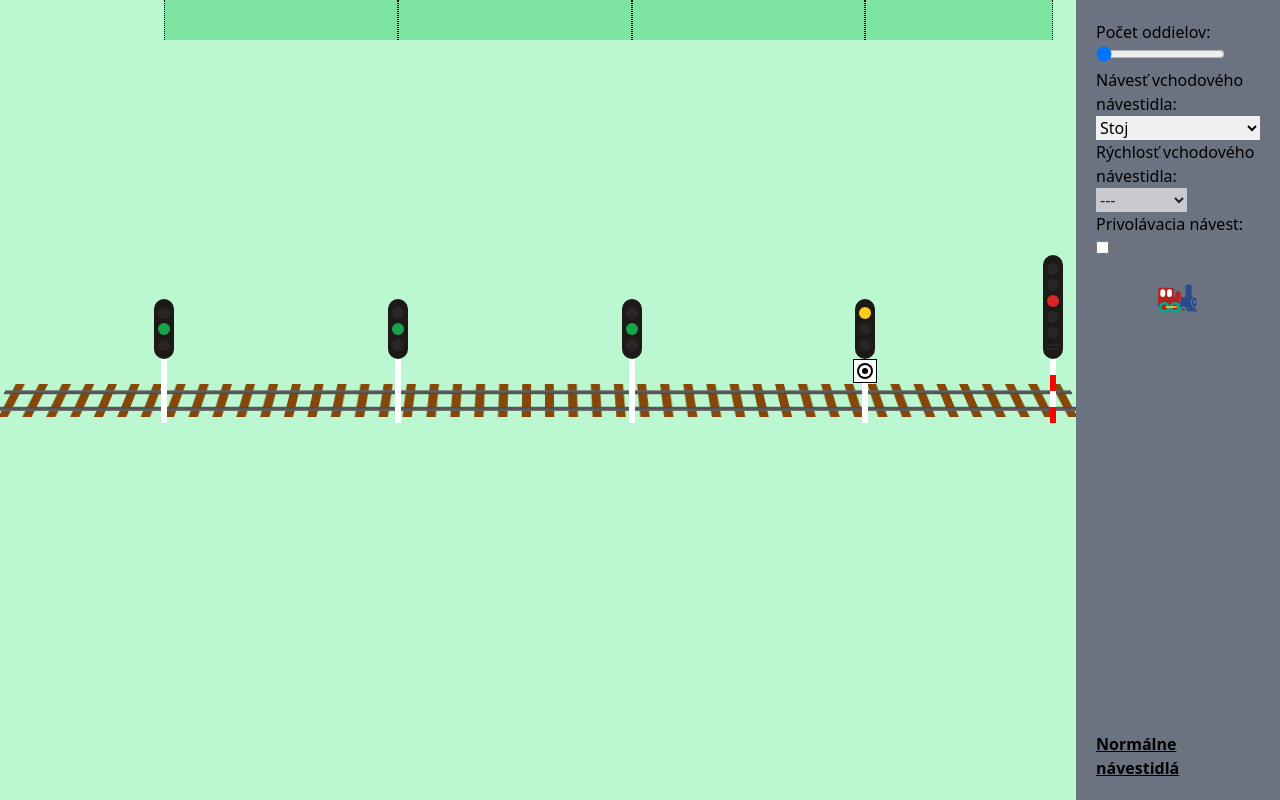
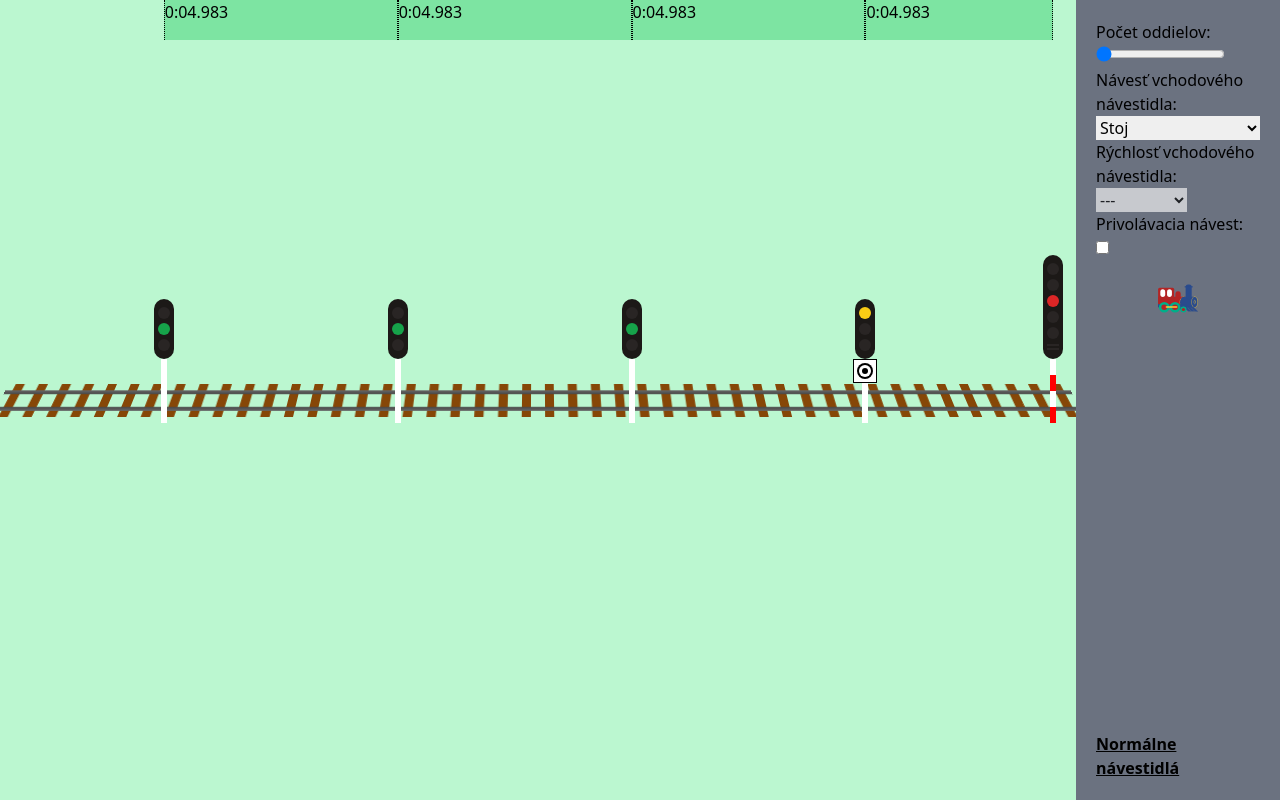
Before and after one commit to jaksia/navesti, a SvelteKit app: page /autoblok in a window 1280 px wide. Built offline with nearby package versions, Linux system fonts and the light colour scheme; some icons are missing.

Commit message:
Even more autoblok improvements

```diff
--- a/src/routes/autoblok/+page.svelte
+++ b/src/routes/autoblok/+page.svelte
@@ -10,6 +10,8 @@
 	} from '$lib/navestidlo';
 	import VchodoveNavestidlo from '$lib/VchodoveNavestidlo.svelte';
 	import Icon from '@iconify/svelte';
+
+	const MIN_FREE_TIME = 500;
 
 	let vchodNavest: HlavnaNavest = $state('stoj');
 	let vchodNavestRychlost: Rychlost | null = $state(null);
@@ -47,9 +49,10 @@
 	});
 
 	let trainPositions: number[] = $state([]);
+	let trainSpeeds: number[] = $state([]);
 	let trainWidth: number[] = $state([]);
 	let movingTrains: boolean[] = $state([]);
-	let waitingTrains: boolean[] = $state([]);
+	let waitingTrains: (number | undefined)[] = $state([]);
 
 	const oddiel: boolean[] = $derived.by(() => {
 		const result = Array(pocetOddielov).fill(false);
@@ -65,20 +68,43 @@
 		return result;
 	});
 
+	let lastOddiel: boolean[] = [];
+	let lastOddielChangeTime: number[] = [];
+	let oddielChangeTime: number[] = $derived.by(() => {
+		const result = oddiel.map((o, i) => {
+			if (o !== lastOddiel[i]) {
+				lastOddielChangeTime[i] = Date.now();
+			}
+			return lastOddielChangeTime[i];
+		});
+		lastOddiel = oddiel;
+		return result;
+	});
+
+	let now = $state(Date.now());
+
 	setInterval(() => {
+		now = Date.now();
+
 		for (let i = 0; i < trainPositions.length; i++) {
 			if (movingTrains[i]) {
-				const newPosition = trainPositions[i] + 1;
-				// dont move into occupied section
+				const speedUnit = trainSpeeds[i] ?? 1;
 				const nextSection = boundaries.findIndex((b) => b > trainPositions[i] + trainWidth[i]);
 				if (nextSection === -1) {
 					movingTrains[i] = false;
-					waitingTrains[i] = false;
-				} else if (newPosition + trainWidth[i] >= boundaries[nextSection] && oddiel[nextSection]) {
-					waitingTrains[i] = true;
+					waitingTrains[i] = undefined;
+				} else if (
+					trainPositions[i] + speedUnit * 3 + trainWidth[i] >= boundaries[nextSection] &&
+					(oddiel[nextSection] ||
+						now - oddielChangeTime[nextSection] <= MIN_FREE_TIME ||
+						waitingTrains.some((w, j) => j < i && w === nextSection))
+				) {
+					// Only continue if the next section is free for more than MIN_FREE_TIME and there is no other train waiting to enter it
+					// Of all the trains waiting to enter the next section, the first one has priority
+					waitingTrains[i] = nextSection;
 				} else {
-					waitingTrains[i] = false;
-					trainPositions[i] = newPosition;
+					waitingTrains[i] = undefined;
+					trainPositions[i] = trainPositions[i] + speedUnit;
 				}
 			}
 		}
@@ -94,16 +120,24 @@
 
 {#if dev}
 	{#each Array.from({ length: pocetOddielov }) as _, i}
+		{@const timeDiff = now - oddielChangeTime[i]}
 		<div
 			class="absolute top-0 flex h-10 bg-opacity-40 {oddiel[i]
 				? 'bg-red-500'
-				: 'bg-green-500'} border-x border-dotted border-black"
+				: now - oddielChangeTime[i] <= MIN_FREE_TIME
+					? 'bg-yellow-500'
+					: 'bg-green-500'}
+				border-x border-dotted border-black"
 			style="left: {boundaries[i]}px; Width: {boundaries[i + 1] - boundaries[i]}px;"
-		></div>
+		>
+			{Math.floor(timeDiff / 60000)}:{Math.floor((timeDiff % 60000) / 1000)
+				.toString()
+				.padStart(2, '0')}.{(timeDiff % 1000).toString().padStart(3, '0')}
+		</div>
 	{/each}
 	{#each trainPositions as train, i}
 		<div
-			class="absolute top-0 flex h-10 items-center justify-center {waitingTrains[i]
+			class="absolute top-0 flex h-10 items-center justify-center {waitingTrains[i] !== undefined
 				? 'animate-pulse bg-violet-500 bg-opacity-60'
 				: 'bg-blue-500 bg-opacity-40'}"
 			style="left: {train}px; width: {trainWidth[i]}px;"
@@ -120,20 +154,21 @@
 				<td>
 					{#each trainPositions as trainpos, i}
 						<div
-							class="absolute top-0 z-10 w-[150%] -translate-y-1/3 transform {waitingTrains[i]
+							class="absolute top-0 z-10 w-[150%] -translate-y-1/3 transform {waitingTrains[i] !==
+							undefined
 								? 'animate-pulse'
 								: ''}"
 							style="left: {trainpos}px;"
 							bind:clientWidth={trainWidth[i]}
 						>
-							<img src="/track/train.svg" />
+							<img src="/track/train.svg" alt="Train" />
 						</div>
 					{/each}
 				</td>
 			</tr>
 			<tr class="track" bind:clientWidth={trackWidth}>
 				{#each Array.from({ length: tdCount }) as _}
-					<td><img src="/track/straight_v.svg" /></td>
+					<td><img src="/track/straight_v.svg" alt="Track" /></td>
 				{/each}
 			</tr>
 			<tr>
@@ -213,7 +248,7 @@
 			>
 				<Icon icon="fa6-solid:plus" />
 			</button>
-			<img src="/track/train.svg" class="w-10" />
+			<img src="/track/train.svg" class="w-10" alt="Train" />
 			<button
 				onclick={() => {
 					trainPositions.pop();
@@ -224,18 +259,35 @@
 		</div>
 		<div class="flex flex-col">
 			{#each trainPositions as _, i}
+				<div class="mt-2 flex flex-col items-center">
 					<div class="flex gap-1">
 						<Icon
 							onclick={() => (movingTrains[i] = !movingTrains[i])}
 							icon={movingTrains[i] ? 'fa6-solid:pause' : 'fa6-solid:play'}
+							class="h-4 w-4 cursor-pointer"
 						/>
 						<input
 							type="range"
+							class="w-full"
 							min="0"
 							max={trackWidth - trainWidth[i]}
 							step="1"
 							bind:value={trainPositions[i]}
 						/>
+					</div>
+					<!-- smaller speed slider, values from .5 to 5 -->
+					<div class="flex w-3/5 justify-between">
+						<input
+							type="range"
+							min=".5"
+							max="5"
+							step=".5"
+							defaultValue="1"
+							class="w-9/12"
+							bind:value={trainSpeeds[i]}
+						/>
+						<span class="w-2/12 text-right">{trainSpeeds[i] ?? 1}x</span>
+					</div>
 				</div>
 			{/each}
 		</div>
```
Lines whose indentation alone changed are shown as unchanged.
